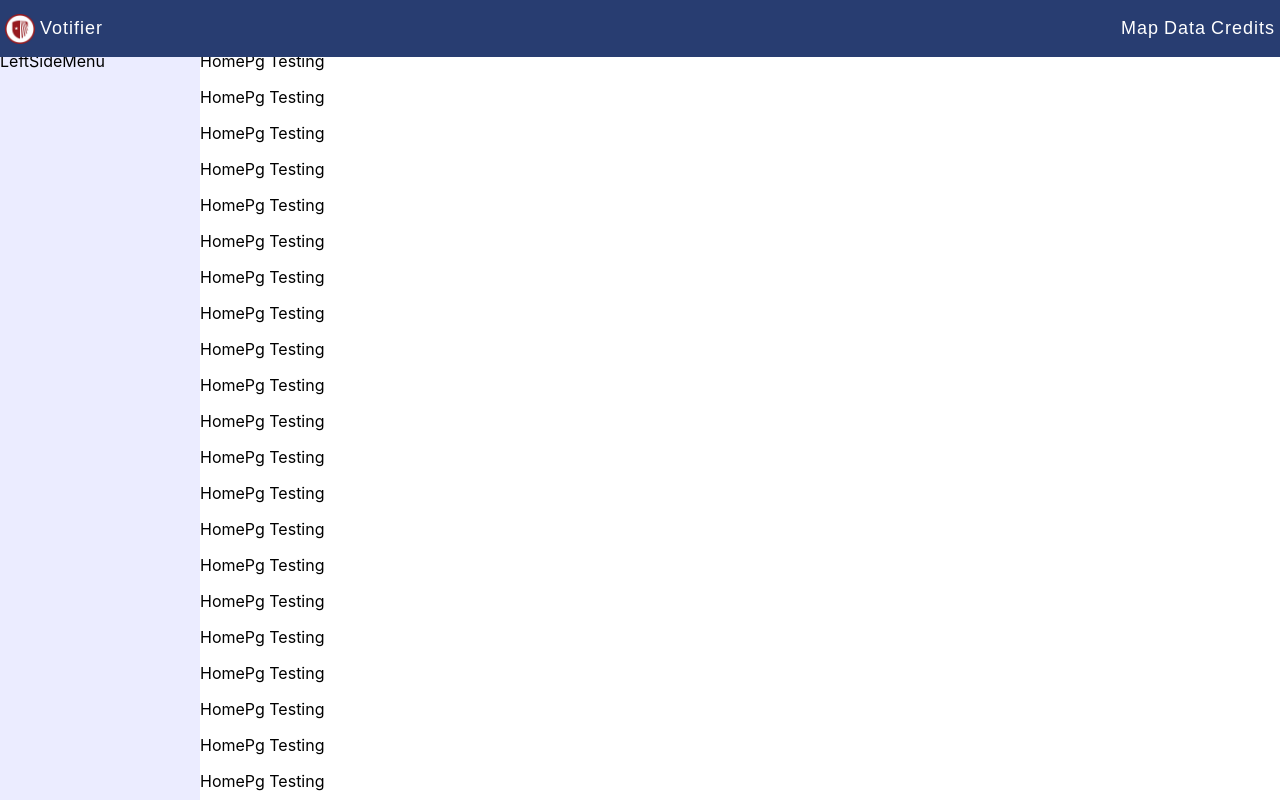
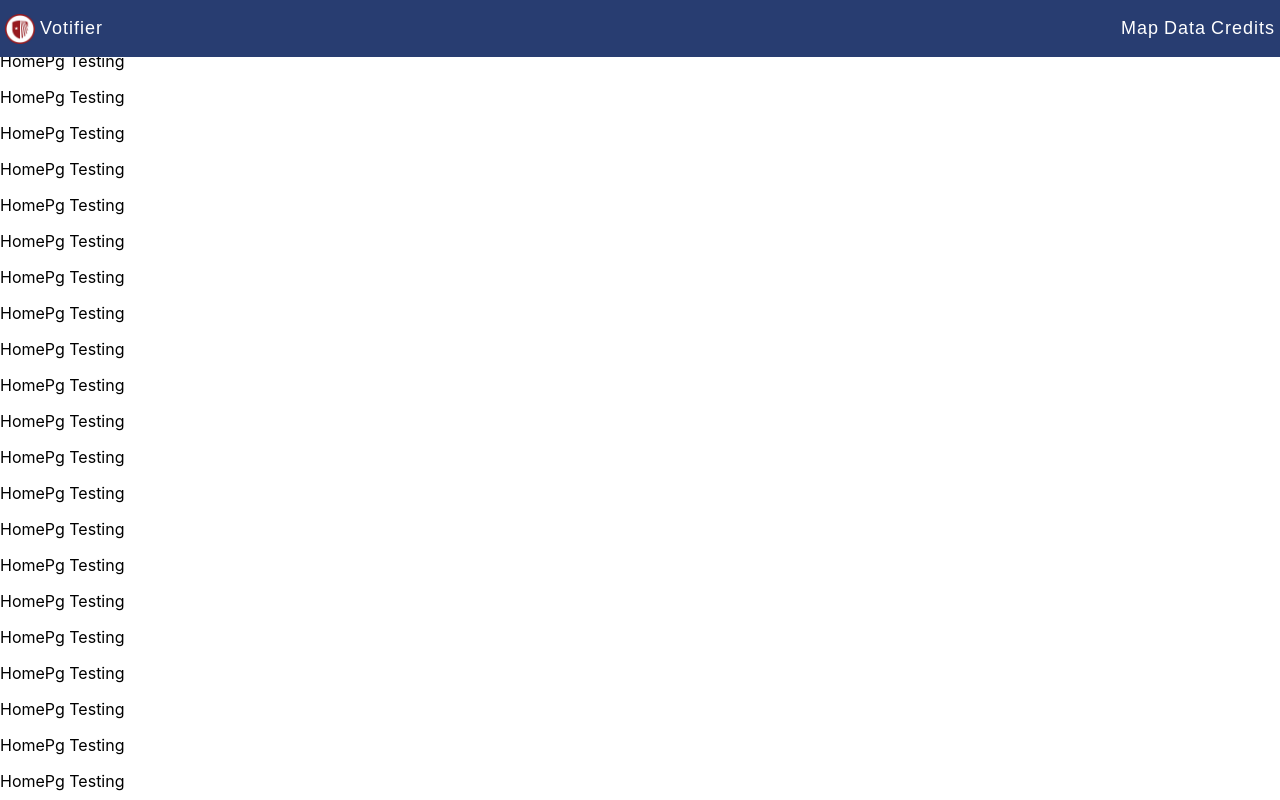
Before and after one commit to SBU-CSE-416/votifier, a React (Create React App) app in the folder client/: page / in a window 1280 px wide. Shown: the top 800 px of the page. Built offline with nearby package versions, Linux system fonts and the light colour scheme.

Commit message:
added only display side menu if it's not homepage

```diff
--- a/client/src/components/votifier.js
+++ b/client/src/components/votifier.js
@@ -44,7 +44,7 @@ export default function Votifier() {
         <section>
             <NavBar setPage={setPage}></NavBar>
             <div style={{display:"flex"}}>
-                <LeftSideMenu></LeftSideMenu>
+                {pg !== "home" ? (<LeftSideMenu></LeftSideMenu>) : null}
                 {checkState()}
             </div>
         </section>
```
